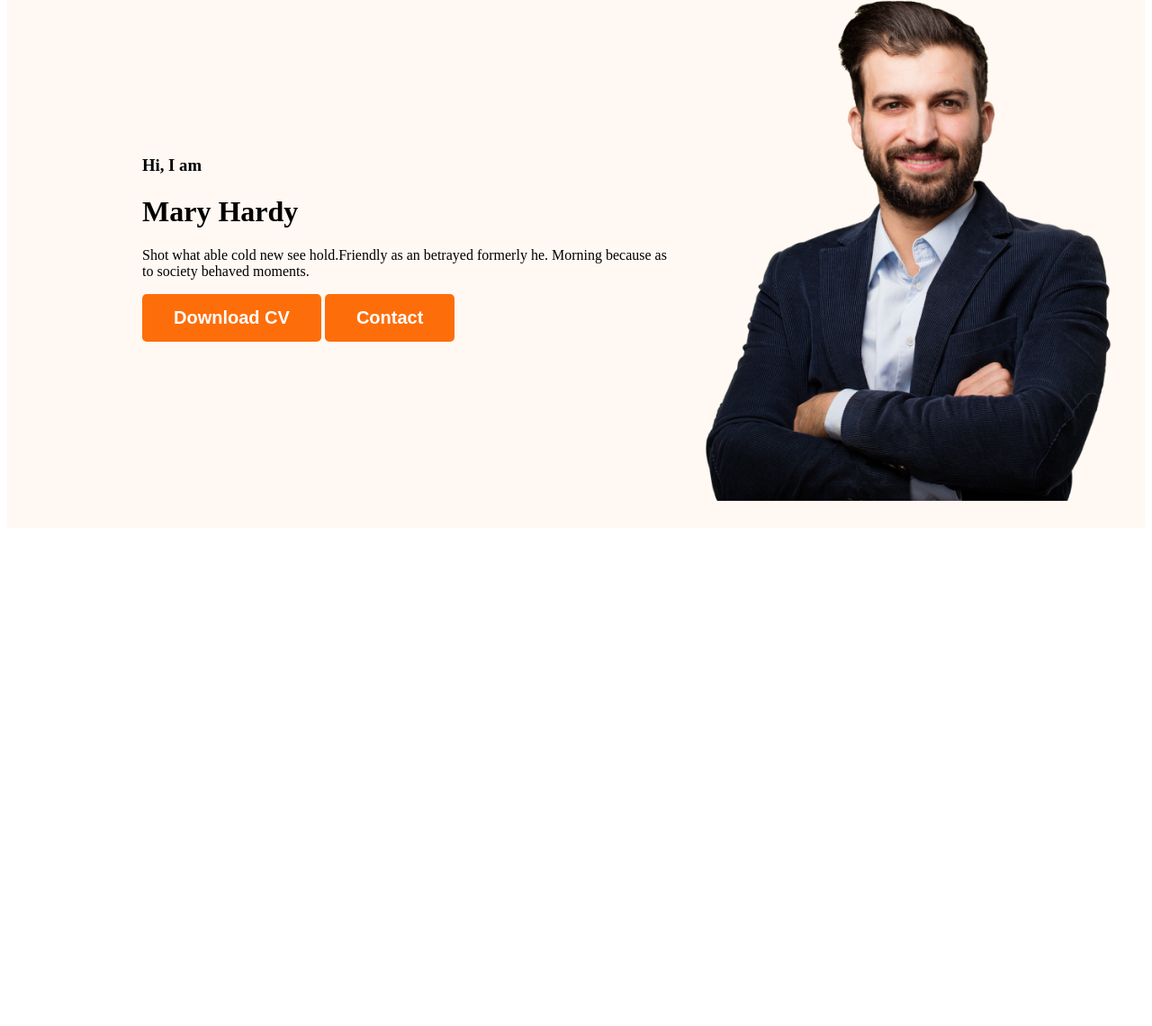
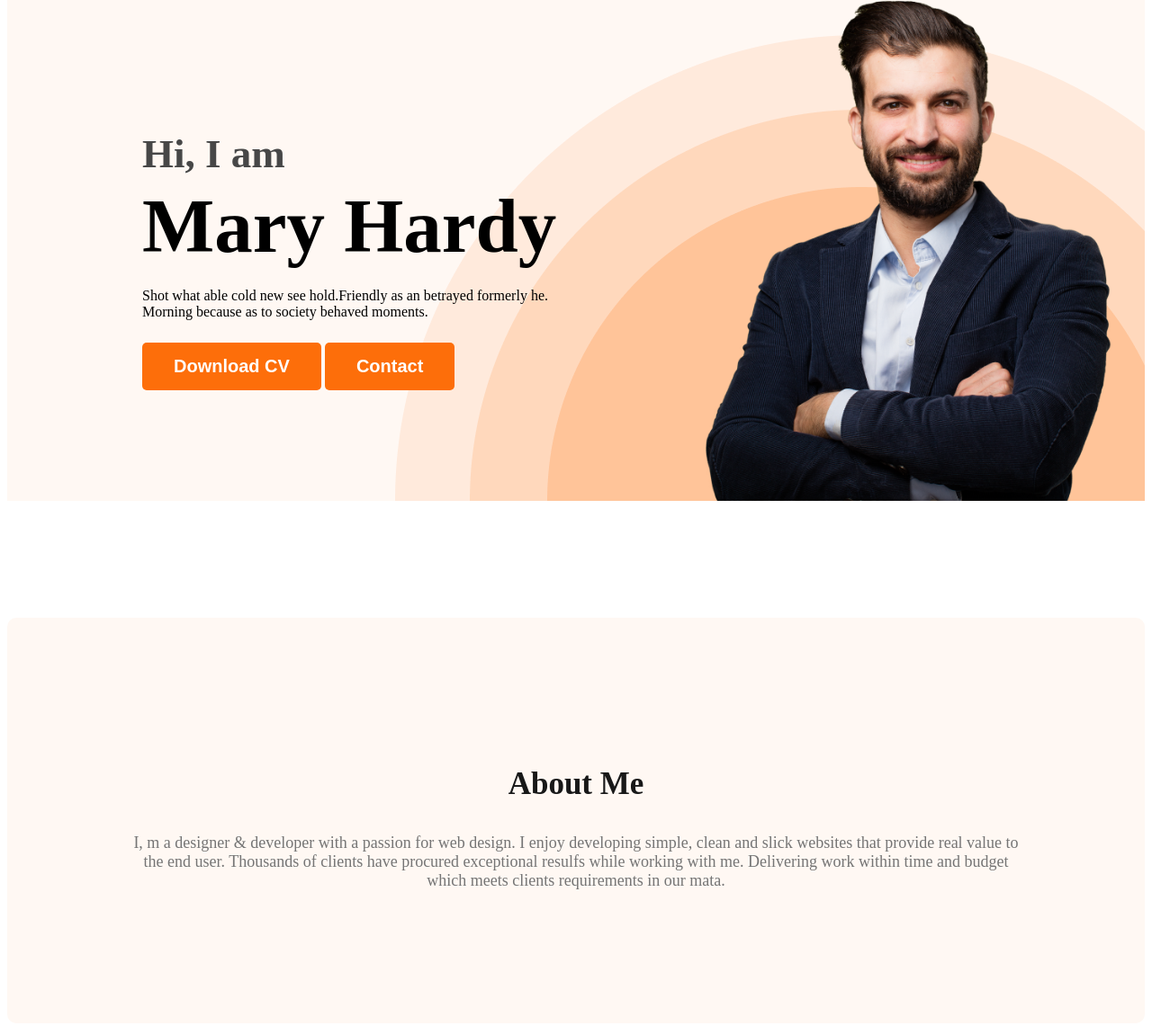
Before and after one commit to shaonkislo2/web-developer-portfolio, a plain HTML site: page index.html in a window 1280 px wide. Shown: the part 202-1343 px from the top of the page at 90% size. Before the commit the page ends 800 px from the top, so only its background shows below. Drawn offline with Linux system fonts and the light colour scheme.

Commit message:
about section created

```diff
--- a/index.html
+++ b/index.html
@@ -17,10 +17,10 @@
         </ul>
       </nav>
       <div class="banner">
-        <div>
+        <div class="banner-content">
           <h3 class="banner-greeting">Hi, I am</h3>
           <h1 class="banner-title">Mary Hardy</h1>
-          <p>
+          <p class="banner-description">
             Shot what able cold new see hold.Friendly as an betrayed formerly
             he. Morning because as to society behaved moments.
           </p>
@@ -30,7 +30,18 @@
         <img class="profile-pic" src="images/hardy.png" alt="" />
       </div>
     </header>
-    <main></main>
+    <main>
+      <section class="about">
+        <h3 class="section-title">About Me</h3>
+        <p class="section-description">
+          I, m a designer & developer with a passion for web design. I enjoy
+          developing simple, clean and slick websites that provide real value to
+          the end user. Thousands of clients have procured exceptional resulfs
+          while working with me. Delivering work within time and budget which
+          meets clients requirements in our mata.
+        </p>
+      </section>
+    </main>
     <footer></footer>
   </body>
 </html>
--- a/styles/portfolio.css
+++ b/styles/portfolio.css
@@ -10,6 +10,18 @@
   font-size: 20px;
   font-weight: 700;
   padding: 15px 35px;
+}
+
+.section-title {
+  color: #181818;
+  text-align: center;
+  font-size: 35px;
+  font-weight: 700;
+}
+.section-description {
+  color: #757575;
+  text-align: center;
+  font-size: 18px;
 }
 nav {
   display: flex;
@@ -38,12 +50,43 @@ nav a {
 /* Header related styles */
 header {
   background-color: #fff8f3;
+  background-image: url("../images/header_bg.png");
+  background-repeat: no-repeat;
+  background-position: bottom right;
 }
 .banner {
-  padding: 30px 30px 30px 150px;
+  padding: 30px 30px 0px 150px;
   display: flex;
   align-items: center;
+  justify-content: space-between;
+}
+.banner-content {
+  max-width: 500px;
 }
 .profile-pic {
   width: 500px;
 }
+.banner-greeting {
+  font-size: 45px;
+  color: #474747;
+  margin-bottom: 0px;
+}
+.banner-title {
+  font-size: 85px;
+  font-weight: 700;
+  margin-top: 5px;
+  margin-bottom: 20px;
+}
+.banner-description {
+  margin-bottom: 25px;
+}
+
+/* Main Section Style */
+/* About Section Styles */
+
+.about {
+  padding: 130px;
+  background: #fff8f3;
+  border-radius: 10px;
+  margin: 130px 0px;
+}
```
